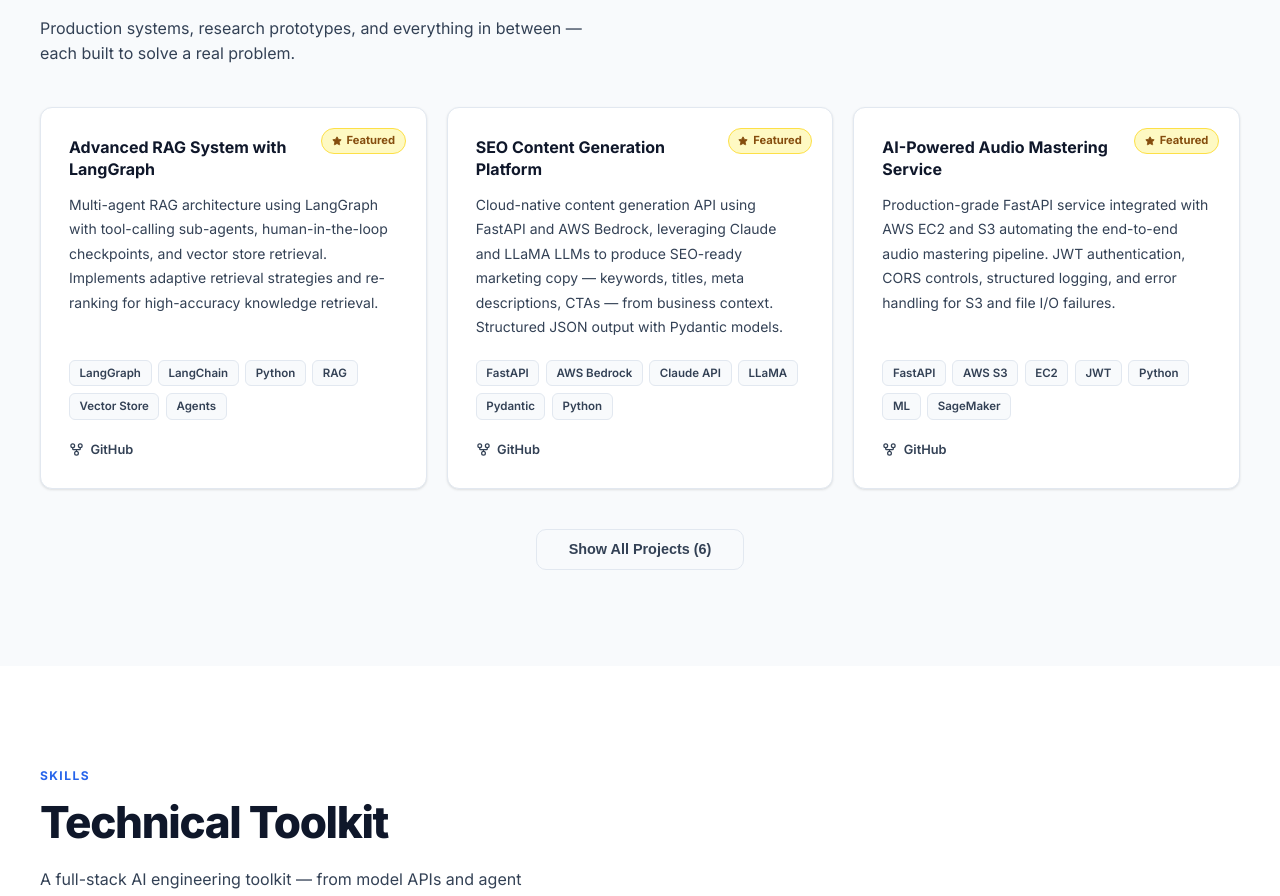
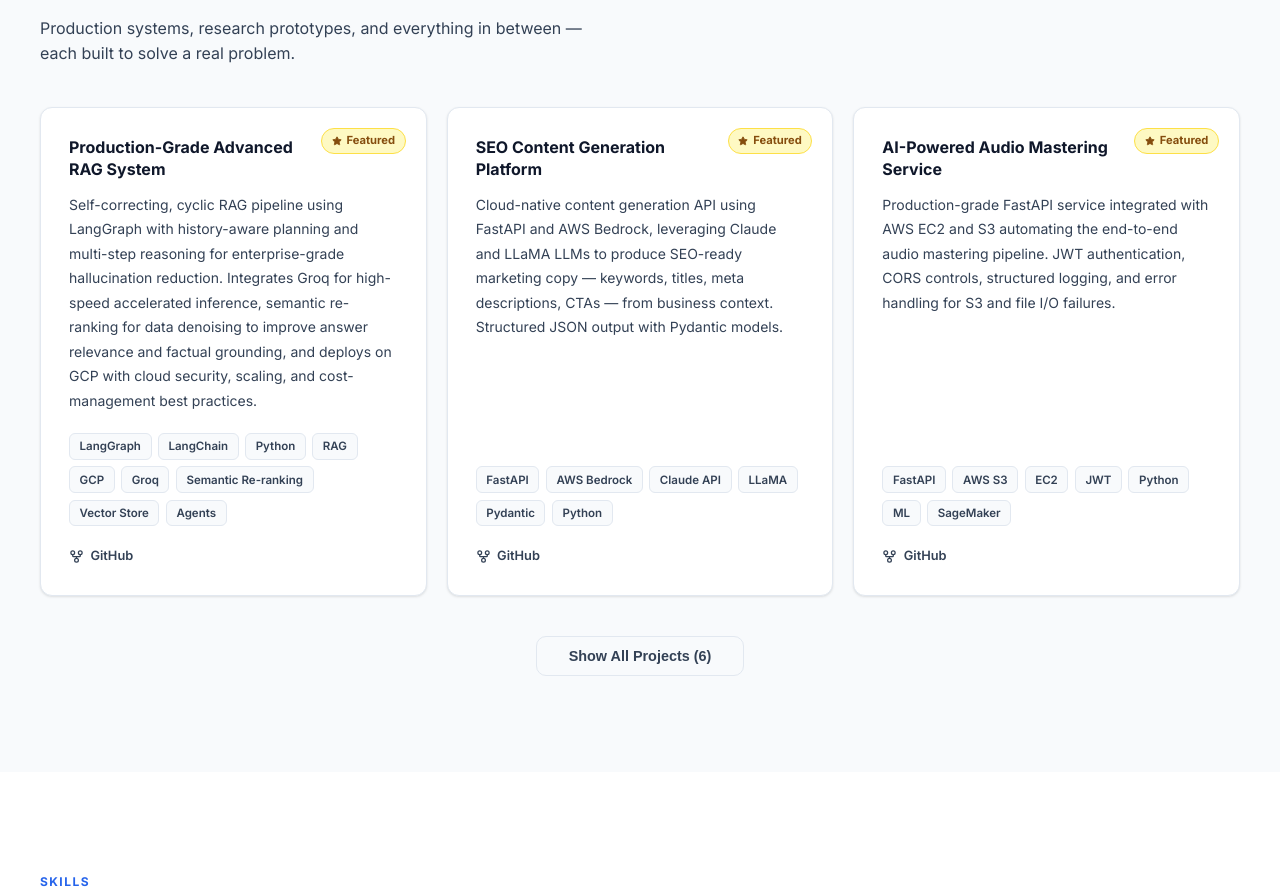
Before and after one commit to AyeshSharuka/portfolio, a React (Create React App) app: page / in a window 1280 px wide. Shown: the part 3180-4076 px from the top of the page. Built offline with nearby package versions, Linux system fonts and the light colour scheme.

Commit message:
Revise project title and description for clarity
Updated project title and enhanced description with new features and technologies.

```diff
--- a/src/data/portfolio.ts
+++ b/src/data/portfolio.ts
@@ -213,10 +213,10 @@
 
 export const projects = [
   {
-    title: "Advanced RAG System with LangGraph",
+    title: "Production-Grade Advanced RAG System",
     description:
-      "Multi-agent RAG architecture using LangGraph with tool-calling sub-agents, human-in-the-loop checkpoints, and vector store retrieval. Implements adaptive retrieval strategies and re-ranking for high-accuracy knowledge retrieval.",
-    tags: ["LangGraph", "LangChain", "Python", "RAG", "Vector Store", "Agents"],
+      "Self-correcting, cyclic RAG pipeline using LangGraph with history-aware planning and multi-step reasoning for enterprise-grade hallucination reduction. Integrates Groq for high-speed accelerated inference, semantic re-ranking for data denoising to improve answer relevance and factual grounding, and deploys on GCP with cloud security, scaling, and cost-management best practices.",
+    tags: ["LangGraph", "LangChain", "Python", "RAG", "GCP", "Groq", "Semantic Re-ranking", "Vector Store", "Agents"],
     github: "https://github.com/AyeshSharuka",
     featured: true,
   },
```
